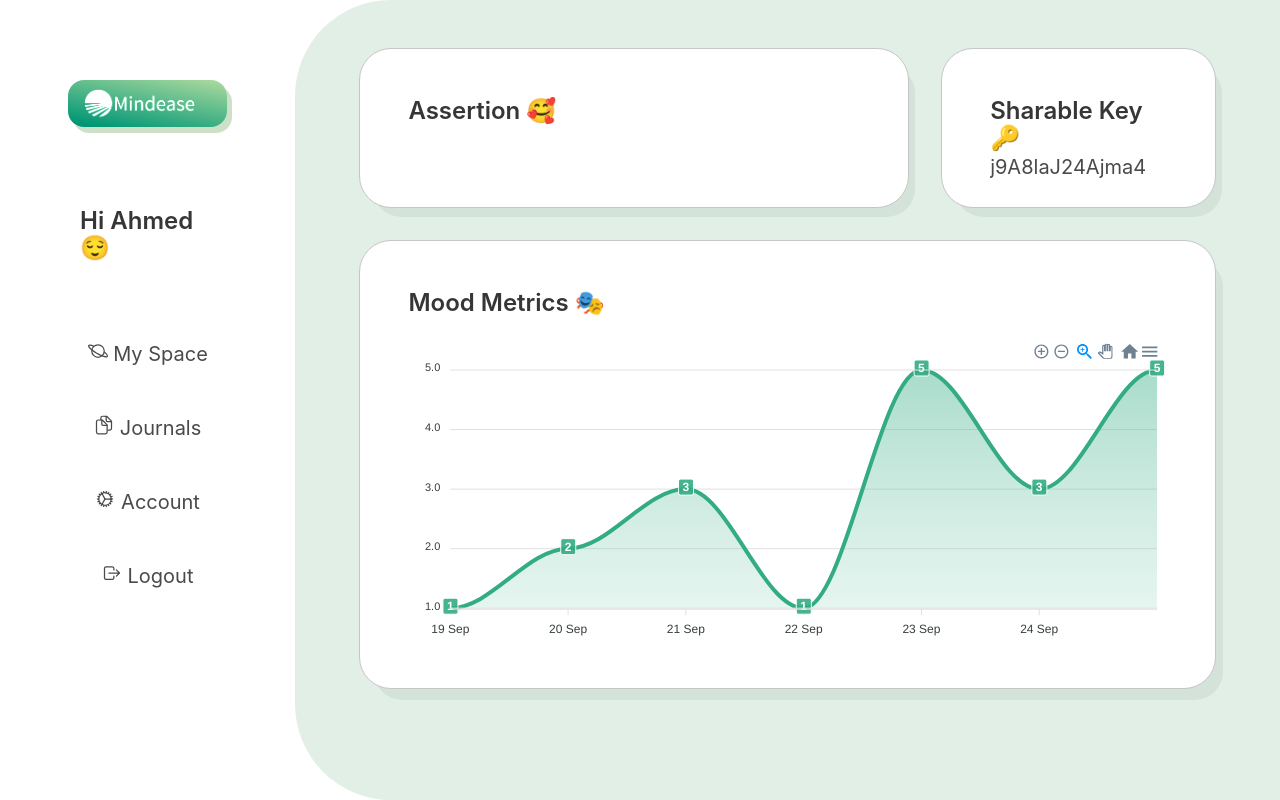
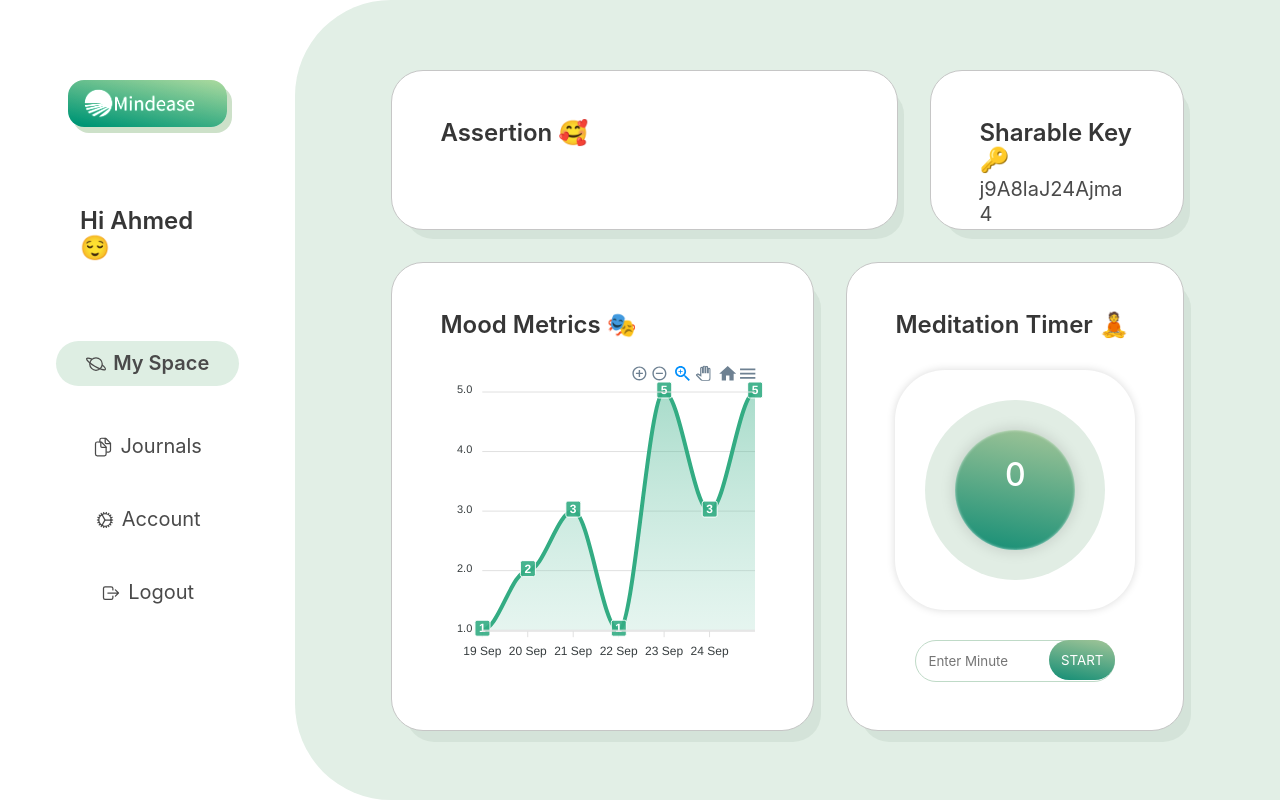
Before and after one commit to alcompilor/mindease, a Flask app: page /myspace in a window 1280 px wide. Run offline with Flask 2, Linux system fonts and the light colour scheme; the visitor is signed in with stand-in values (Sample User, id 1); parts of the project's set-up code (start-up, migrations or seed data) failed here and were passed over; some libraries are stand-ins or nearby versions.

Commit message:
added meditation timer + updated myspace and its css

```diff
--- a/static/css/main.css
+++ b/static/css/main.css
@@ -257,6 +257,22 @@
 
 /* MY SPACE */
 
+/* SPACE MENU */
+a[data-li-active] {
+  display: flex;
+  gap: 0.35em;
+  justify-content: center;
+  align-items: center;
+}
+
+a[data-li-active="true"] {
+  padding: 0.5em 1.5em;
+  border-radius: 10em;
+  background: #deeee3;
+  font-weight: 600;
+}
+
+/* SPACE MAIN */
 #myspace-container {
   display: grid;
   grid-template-columns: 0.6fr 2fr;
@@ -313,8 +329,9 @@
 #myspace-main {
   display: flex;
   flex-direction: column;
+  justify-content: center;
   gap: 2em;
-  padding: 3em 4em;
+  padding: 3em 6em;
   background-color: #e2efe6;
   /*#edf6ee*/
   border-top-left-radius: 6em;
@@ -322,7 +339,8 @@
   min-width: 100%;
 }
 
-#myspace-main-data {
+#myspace-main-data,
+#myspace-main-data2 {
   display: grid;
   grid-template-columns: 2fr 1fr;
   gap: 2em;
@@ -340,7 +358,8 @@
   border: 1px solid #c6c6c6;
 }
 
-#myspace-main-metrics {
+#myspace-main-metrics,
+#myspace-main-timer {
   background-color: #fff;
   width: 100%;
   height: auto;
@@ -354,7 +373,8 @@
 
 #myspace-main-quote:hover,
 #myspace-main-metrics:hover,
-#myspace-main-key:hover {
+#myspace-main-key:hover,
+#myspace-main-timer:hover {
   transform: scale(0.995);
   box-shadow: none;
   transition-duration: 0.3s;
@@ -365,6 +385,131 @@
   -webkit-background-clip: text;
   -webkit-text-fill-color: transparent;
   font-weight: 600;
+}
+
+/* SPACE MAIN - COUNTER */
+.pull-left {
+  float: left;
+}
+.pull-right {
+  float: right;
+}
+.clearfix:after,
+.clearfix:before {
+  content: "";
+  display: table;
+}
+.clearfix:after {
+  clear: both;
+  display: block;
+}
+
+.clock:before,
+.count:after {
+  content: "";
+  position: absolute;
+}
+.clock-wrap {
+  margin: auto;
+  width: 240px;
+  height: 240px;
+  margin-top: 2em;
+  position: relative;
+  border-radius: 50px;
+  background-color: #fff;
+  box-shadow: 0px 0px 8px 0px rgba(0, 0, 0, 0.15);
+}
+.clock {
+  top: 50%;
+  left: 50%;
+  width: 180px;
+  height: 180px;
+  border-radius: 50%;
+  position: absolute;
+  margin-top: -90px;
+  margin-left: -90px;
+  background-color: #e1ede4;
+}
+.clock:before {
+  top: 50%;
+  left: 50%;
+  width: 120px;
+  height: 120px;
+  margin-top: -60px;
+  margin-left: -60px;
+  border-radius: inherit;
+  background: linear-gradient(
+    191deg,
+    rgb(159 196 151) 3%,
+    rgba(18, 141, 117, 1) 100%
+  );
+  box-shadow: 0 0 15px rgba(0, 0, 0, 0.15),
+    0 0 3px rgba(255, 255, 255, 0.75) inset;
+  /*border:1px solid rgba(255,255,255,.1);*/
+}
+.count {
+  width: 100%;
+  color: #fff;
+  height: 100%;
+  padding: 50px;
+  font-size: 32px;
+  font-weight: 500;
+  line-height: 50px;
+  position: absolute;
+  text-align: center;
+}
+.count:after {
+  width: 100%;
+  display: block;
+  font-size: 18px;
+  font-weight: 300;
+  line-height: 18px;
+  text-align: center;
+  position: relative;
+}
+.count.sec:after {
+  content: "sec";
+}
+.count.min:after {
+  content: "min";
+}
+.action {
+  margin: auto;
+  max-width: 200px;
+}
+.action .time-section {
+  margin-top: 30px;
+  position: relative;
+}
+.action .input-num {
+  width: 100%;
+  border: none;
+  padding: 12px;
+  border-radius: 60px;
+  border: 1px solid #bfdac7;
+}
+.action .input-btn {
+  top: 0;
+  right: 0;
+  color: #fff;
+  border: none;
+  border: none;
+  padding: 12px;
+  position: absolute;
+  border-radius: 60px;
+  background: linear-gradient(
+    191deg,
+    rgb(159 196 151) 3%,
+    rgba(18, 141, 117, 1) 100%
+  );
+  text-transform: uppercase;
+}
+.tbl {
+  display: table;
+  width: 100%;
+}
+.tbl .col {
+  display: table-cell;
 }
 
 /* CHECKUP */
--- /dev/null
+++ b/static/js/space/timer.js
@@ -0,0 +1,116 @@
+const audio = document.getElementById("background_audio");
+
+const playMusic = () => {
+  audio.play();
+};
+
+const stopMusic = () => {
+  audio.pause();
+};
+
+$step = 1;
+$loops = Math.round(100 / $step);
+$increment = 360 / $loops;
+$half = Math.round($loops / 2);
+$barColor = "#b5eab5";
+$backColor = "#e1ede4";
+
+$(function () {
+  clock.init();
+});
+clock = {
+  interval: null,
+  init: function () {
+    $(".input-btn").click(function () {
+      switch ($(this).data("action")) {
+        case "start":
+          clock.stop();
+          clock.start($(".input-num").val());
+          break;
+        case "stop":
+          clock.stop();
+          break;
+      }
+    });
+  },
+  start: function (t) {
+    playMusic();
+    var pie = 0;
+    var num = 0;
+    var min = t < 1 ? 1 : t > 60 ? 60 : t;
+    var sec = min * 60;
+    var lop = sec;
+    $(".count").text(min);
+    if (min > 0) {
+      $(".count").addClass("min");
+    } else {
+      $(".count").addClass("sec");
+    }
+    clock.interval = setInterval(function () {
+      sec = sec - 1;
+      if (min > 1) {
+        pie = pie + 100 / (lop / min);
+      } else {
+        pie = pie + 100 / lop;
+      }
+      if (pie >= 101) {
+        pie = 1;
+      }
+      num = (sec / 60).toFixed(2).slice(0, -3);
+      if (num == 0) {
+        $(".count").removeClass("min").addClass("sec").text(sec);
+      } else {
+        $(".count").removeClass("sec").addClass("min").text(num);
+      }
+      //$('.clock').attr('class','clock pro-'+pie.toFixed(2).slice(0,-3));
+      //console.log(pie+'__'+sec);
+      $i = pie.toFixed(2).slice(0, -3) - 1;
+      if ($i < $half) {
+        $nextdeg = 90 + $increment * $i + "deg";
+        $(".clock").css({
+          "background-image":
+            "linear-gradient(90deg," +
+            $backColor +
+            " 50%,transparent 50%,transparent),linear-gradient(" +
+            $nextdeg +
+            "," +
+            $barColor +
+            " 50%," +
+            $backColor +
+            " 50%," +
+            $backColor +
+            ")",
+        });
+      } else {
+        $nextdeg = -90 + $increment * ($i - $half) + "deg";
+        $(".clock").css({
+          "background-image":
+            "linear-gradient(" +
+            $nextdeg +
+            "," +
+            $barColor +
+            " 50%,transparent 50%,transparent),linear-gradient(270deg," +
+            $barColor +
+            " 50%," +
+            $backColor +
+            " 50%," +
+            $backColor +
+            ")",
+        });
+      }
+      if (sec == 0) {
+        stopMusic();
+        clearInterval(clock.interval);
+        $(".count").text(0);
+        //$('.clock').removeAttr('class','clock pro-100');
+        $(".clock").removeAttr("style");
+      }
+    }, 1000);
+  },
+  stop: function () {
+    stopMusic();
+    clearInterval(clock.interval);
+    $(".count").text(0);
+    $(".clock").removeAttr("style");
+  },
+};
--- a/templates/layout.html
+++ b/templates/layout.html
@@ -35,6 +35,11 @@
     ></script>
     {% endif %} {% if request.endpoint == 'myspace' %}
     <script
+      src="https://code.jquery.com/jquery-3.6.4.min.js"
+      integrity="sha256-oP6HI9z1XaZNBrJURtCoUT5SUnxFr8s3BzRl+cbzUq8="
+      crossorigin="anonymous"
+    ></script>
+    <script
       type="module"
       src="{{ url_for('static', filename='js/space/metrics.js') }}"
       defer
@@ -45,8 +50,7 @@
       defer
     ></script>
     <script
-      type="module"
-      src="{{ url_for('static', filename='js/space/DOM.js') }}"
+      src="{{ url_for('static', filename='js/space/timer.js') }}"
       defer
     ></script>
     {% endif %} {% if request.endpoint == 'checkup' %}
--- /dev/null
+++ b/templates/space-main.html
@@ -0,0 +1,45 @@
+<div id="myspace-main-data">
+  <div id="myspace-main-quote">
+    <h4 class="title is-4">Assertion 🥰</h4>
+    <h5 class="subtitle is-5" id="assertion"></h5>
+  </div>
+  <div id="myspace-main-key">
+    <h4 class="title is-4">Sharable Key 🔑</h4>
+    <h5 class="subtitle is-5">j9A8laJ24Ajma4</h5>
+  </div>
+</div>
+<div id="myspace-main-data2">
+  <div id="myspace-main-metrics">
+    <h4 class="title is-4">Mood Metrics 🎭</h4>
+  </div>
+  <div id="myspace-main-timer">
+    <h4 class="title is-4">Meditation Timer 🧘</h4>
+    <div class="clock-wrap">
+      <div class="clock pro-0">
+        <span class="count">0</span>
+      </div>
+    </div>
+    <div class="action">
+      <div class="time-section">
+        <input
+          class="input-num"
+          type="number"
+          min="1"
+          max="60"
+          placeholder="Enter Minute"
+        /><input
+          data-action="start"
+          class="input-btn"
+          type="button"
+          value="Start"
+          id="timer-btn"
+        />
+      </div>
+    </div>
+    <audio
+      id="background_audio"
+      src="{{ url_for('static', filename='audio/1.mp3') }}"
+      loop
+    ></audio>
+  </div>
+</div>
--- a/templates/space.html
+++ b/templates/space.html
@@ -8,48 +8,8 @@
     <div id="myspace-left-user">
       <h4 class="title is-4">Hi Ahmed 😌</h4>
     </div>
-    <div id="myspace-left-menu">
-      <ul>
-        <li>
-          <a href="/myspace" class="subtitle is-5"
-            ><ion-icon name="planet-outline"></ion-icon> My Space</a
-          >
-        </li>
-        <li>
-          <a href="/myspace/journals" class="subtitle is-5"
-            ><ion-icon name="documents-outline"></ion-icon> Journals</a
-          >
-        </li>
-        <li>
-          <a href="/myspace/account" class="subtitle is-5"
-            ><ion-icon name="cog-outline"></ion-icon> Account</a
-          >
-        </li>
-        <li>
-          <a href="/logout" class="subtitle is-5"
-            ><ion-icon name="log-out-outline"></ion-icon> Logout</a
-          >
-        </li>
-      </ul>
-    </div>
+    <div id="myspace-left-menu">{% include 'space-menu.html' %}</div>
   </div>
-  <div id="myspace-main">
-    <div id="myspace-main-data">
-      <div id="myspace-main-quote">
-        <h4 class="title is-4">Assertion 🥰</h4>
-        <h5 class="subtitle is-5" id="assertion"></h5>
-      </div>
-      <div id="myspace-main-key">
-        <h4 class="title is-4">Sharable Key 🔑</h4>
-        <h5 class="subtitle is-5">j9A8laJ24Ajma4</h5>
-      </div>
-    </div>
-    <div id="myspace-main-metrics">
-      <h4 class="title is-4">Mood Metrics 🎭</h4>
-    </div>
-    <div id="myspace-main-data2">
-      <div id="myspace-main-journals"></div>
-    </div>
-  </div>
+  <div id="myspace-main">{% include 'space-main.html' %}</div>
 </div>
 {% endblock %}
```
Also changed, not shown: templates/space-menu.html (added, +40 -0 lines), 1 other file.
